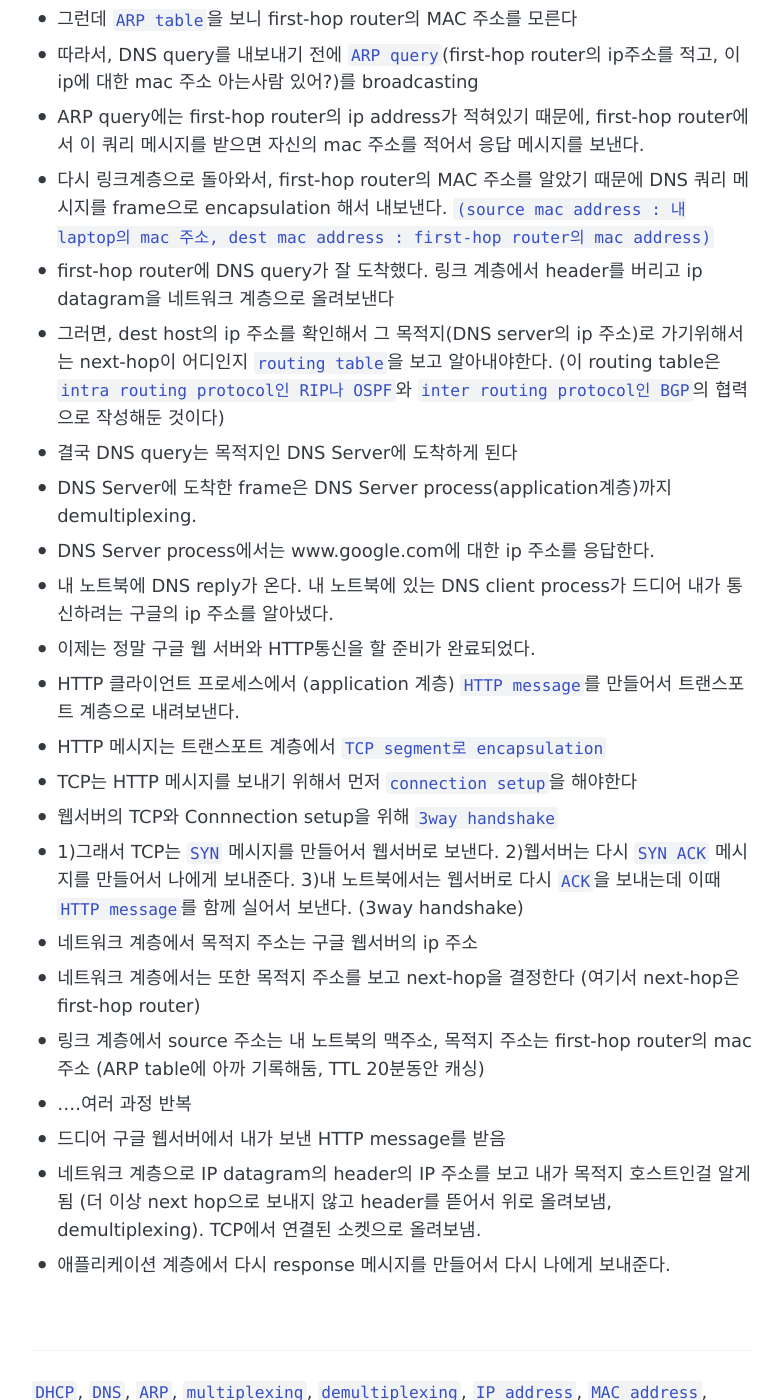
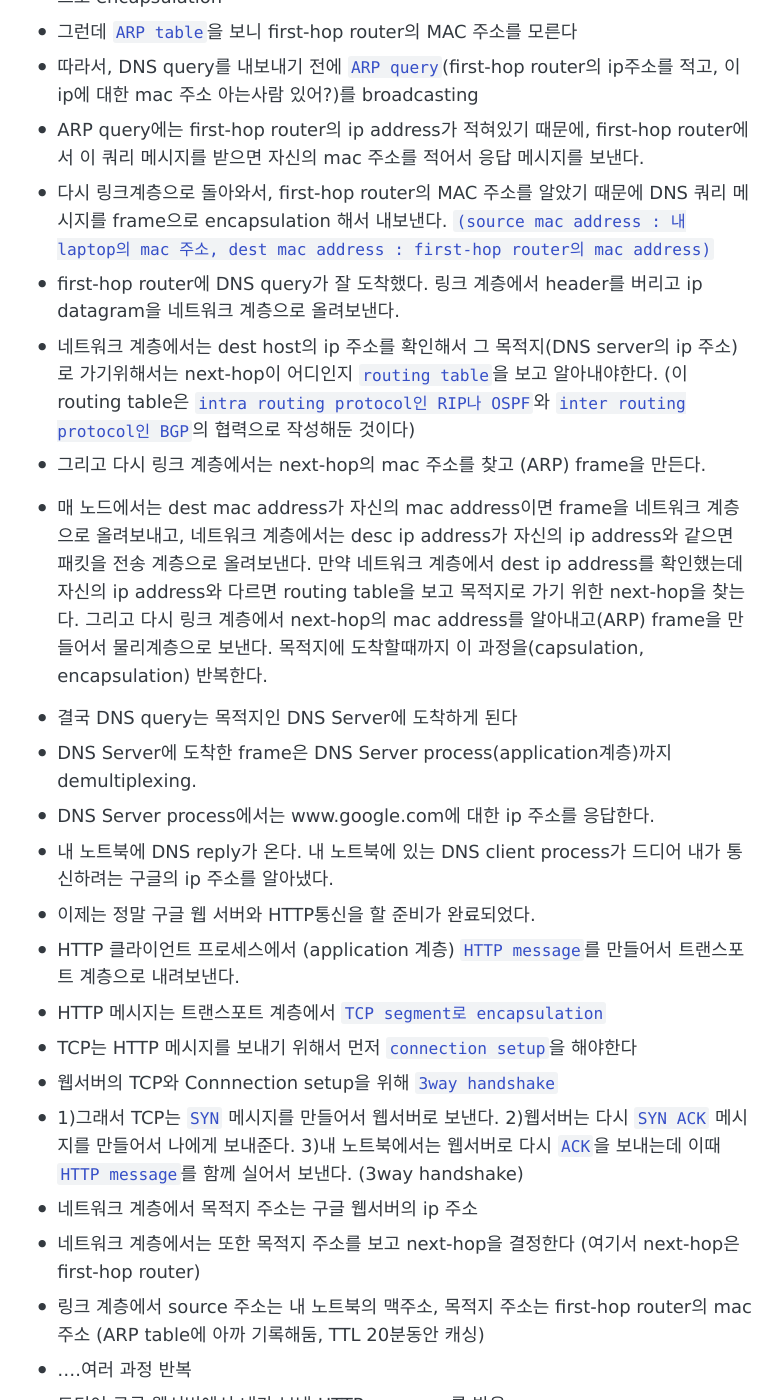
Before and after one commit to AmyJJung/blog, a Jekyll site: the page built from _posts/2023-09-09-Network02.md, in a window 1280 px wide and 1400 px high, scrolled down 1590 px. Shown: the whole window, without its empty margins (248-1031 px from the left). Built offline with Jekyll 4.4.1, drawn with Linux system fonts in a browser that asks for light colours; comment, search, counter and statistics services are not loaded; some of the changed text lies outside the part shown.

Commit message:
docs : Update docs

```diff
--- a/_posts/2021-02-06-Network02.md
+++ b/_posts/2023-09-09-Network02.md
@@ -5,13 +5,15 @@ tags:
   - 네트워크
 ---
 
+- 2023.09.09 업데이트
+
 <br>
 
 ## A day in the life of a web request
 
 <br>
 
-<img src="https://github.com/zoe0-0/blog/blob/master/images/network.png?raw=true" alt="스크린샷 2021-02-09 오전 11.13.55" style="zoom:40%;"/>
+<img src="https://github.com/AmyJJung/blog/blob/main/images/network.png?raw=true" style="zoom:40%;"/>
 
 <br>
 
@@ -29,7 +31,6 @@ tags:
 - DHCP 쿼리를 만들어 보낼 때 사용했던 id를 비교해서 나에게 온 DHCP ACK 메시지인지 확인하고 받는다
 - DHCP 클라이언트는 `IP address`, `name&address of DNS server`, `IP address of its first-hop router `를 알게된다
 - 이제 인터넷을 사용하기 위한 셋팅이 끝났으니 HTTP request를 보내보자
-
 - 사용자가 `HTTP request`를 보내기 위해서는 먼저는 상대방의 IP 주소를 알아야한다 `(www.google.com의 IP address를 알아야한다)`
 - 브라우저에서 구글의 url을 타이핑하면, IP 주소를 모르기 때문에 `DNS client process`실행
 - `DNS query` 메시지를 만든다.
@@ -41,8 +42,11 @@ tags:
 - 따라서, DNS query를 내보내기 전에 `ARP query`(first-hop router의 ip주소를 적고, 이 ip에 대한 mac 주소 아는사람 있어?)를 broadcasting
 - ARP query에는 first-hop router의 ip address가 적혀있기 때문에, first-hop router에서 이 쿼리 메시지를 받으면 자신의 mac 주소를 적어서 응답 메시지를 보낸다.
 - 다시 링크계층으로 돌아와서, first-hop router의 MAC 주소를 알았기 때문에   DNS 쿼리 메시지를 frame으로 encapsulation 해서 내보낸다. `(source mac address : 내 laptop의 mac 주소, dest mac address : first-hop router의 mac address)`
-- first-hop router에 DNS query가 잘 도착했다. 링크 계층에서 header를 버리고 ip datagram을 네트워크 계층으로 올려보낸다
-- 그러면, dest host의 ip 주소를 확인해서 그 목적지(DNS server의 ip 주소)로 가기위해서는 next-hop이 어디인지 `routing table`을 보고 알아내야한다.  (이 routing table은 `intra routing protocol인 RIP나 OSPF`와 `inter routing protocol인 BGP`의 협력으로 작성해둔 것이다)
+- first-hop router에 DNS query가 잘 도착했다. 링크 계층에서 header를 버리고 ip datagram을 네트워크 계층으로 올려보낸다.
+- 네트워크 계층에서는 dest host의 ip 주소를 확인해서 그 목적지(DNS server의 ip 주소)로 가기위해서는 next-hop이 어디인지 `routing table`을 보고 알아내야한다.  (이 routing table은 `intra routing protocol인 RIP나 OSPF`와 `inter routing protocol인 BGP`의 협력으로 작성해둔 것이다)
+- 그리고 다시 링크 계층에서는 next-hop의 mac 주소를 찾고 (ARP) frame을 만든다.
+- 매 노드에서는 dest mac address가 자신의 mac address이면 frame을 네트워크 계층으로 올려보내고, 네트워크 계층에서는 desc ip address가 자신의 ip address와 같으면 패킷을 전송 계층으로 올려보낸다. 만약 네트워크 계층에서 dest ip address를 확인했는데 자신의 ip address와 다르면 routing table을 보고 목적지로 가기 위한 next-hop을 찾는다. 그리고 다시 링크 계층에서 next-hop의 mac address를 알아내고(ARP) frame을 만들어서 물리계층으로 보낸다. 목적지에 도착할때까지 이 과정을(capsulation, encapsulation) 반복한다.
+
 - 결국 DNS query는 목적지인 DNS Server에 도착하게 된다
 - DNS Server에 도착한 frame은 DNS Server process(application계층)까지 demultiplexing.
 - DNS Server process에서는 www.google.com에 대한 ip 주소를 응답한다.
```
